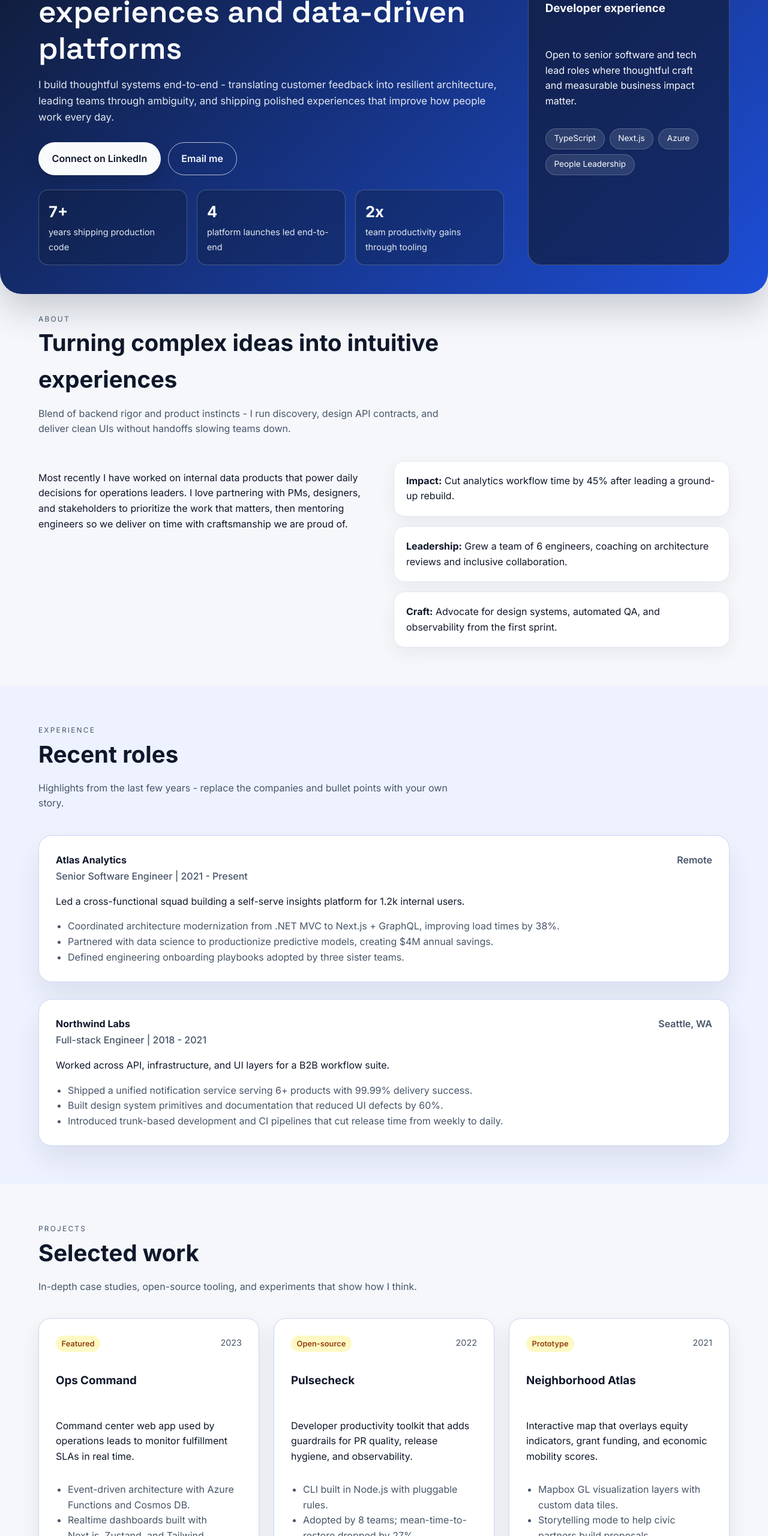
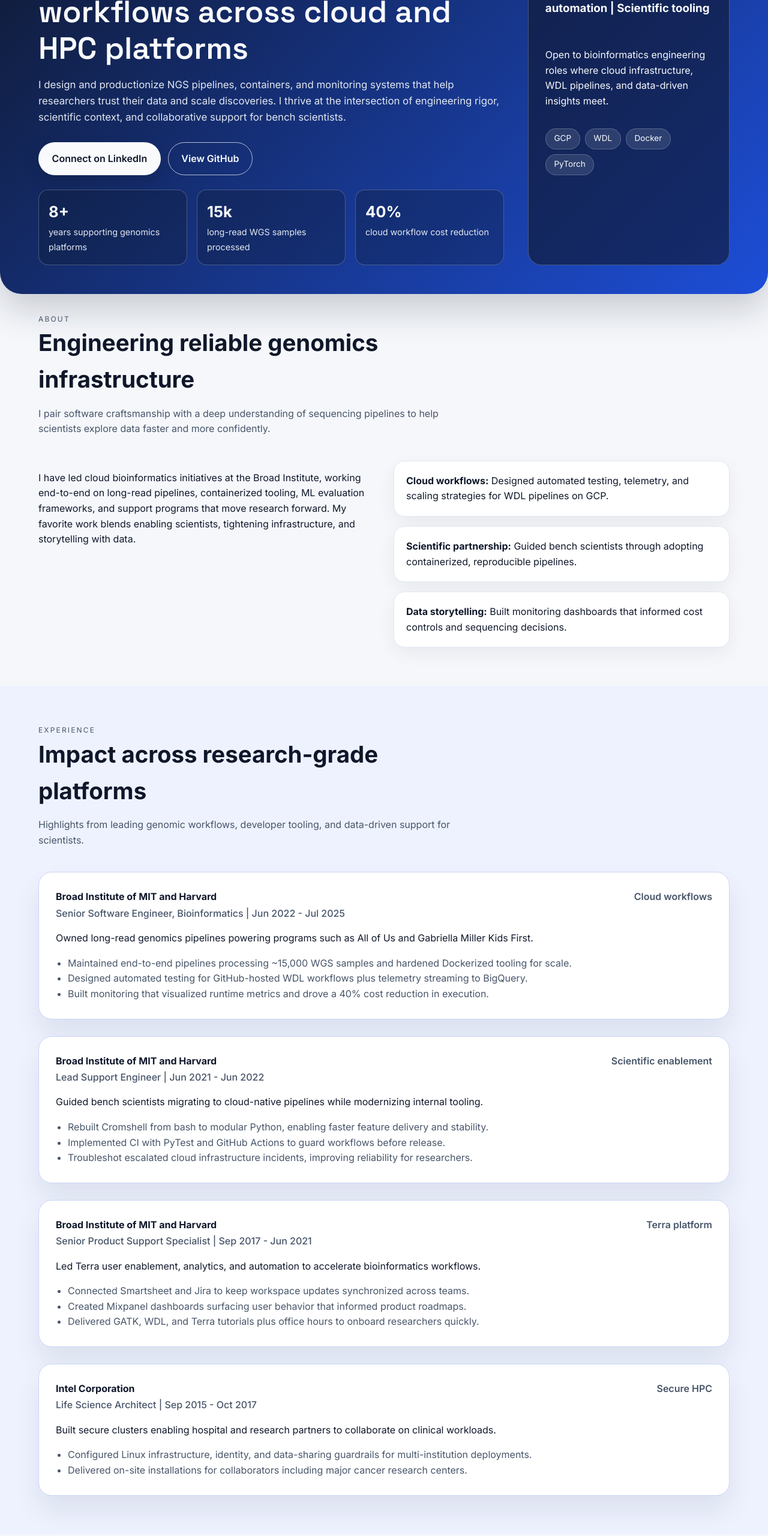
Before and after one commit to bshifaw/bshifaw.github.io, a plain HTML site: page index.html in a window 1280 px wide. Shown: the part 240-2800 px from the top of the page at 60% size. Drawn offline with Linux system fonts and the light colour scheme.

Commit message:
Tailored site for me, added resume pdf

```diff
--- a/index.html
+++ b/index.html
@@ -3,8 +3,8 @@
 <head>
   <meta charset="UTF-8" />
   <meta name="viewport" content="width=device-width, initial-scale=1.0" />
-  <title>Barry Shifaw | Software Engineer</title>
-  <meta name="description" content="Product-minded software engineer crafting reliable web experiences and data platforms." />
+  <title>Beri Shifaw | Cloud Bioinformatics Engineer</title>
+  <meta name="description" content="Cloud bioinformatics engineer building scalable genomic workflows, data tooling, and scientific automation." />
   <link rel="preconnect" href="https://fonts.googleapis.com" />
   <link rel="preconnect" href="https://fonts.gstatic.com" crossorigin />
   <link href="https://fonts.googleapis.com/css2?family=Inter:wght@400;500;600;700&family=Space+Grotesk:wght@600&display=swap" rel="stylesheet" />
@@ -16,8 +16,8 @@
       <a class="brand" href="#top">
         <span class="brand-mark">B</span>
         <div>
-          <p>Barry Shifaw</p>
-          <small>Software Engineer</small>
+          <p>Beri Shifaw</p>
+          <small>Cloud Bioinformatics Engineer</small>
         </div>
       </a>
       <div class="nav-links">
@@ -29,40 +29,41 @@
     </nav>
     <div class="hero-content">
       <div>
-        <p class="eyebrow">Product-minded software engineer</p>
-        <h1>Designing reliable web experiences and data-driven platforms</h1>
+        <p class="eyebrow">Cloud bioinformatics engineer</p>
+        <h1>Automating genomic workflows across cloud and HPC platforms</h1>
         <p class="lead">
-          I build thoughtful systems end-to-end - translating customer feedback into resilient architecture,
-          leading teams through ambiguity, and shipping polished experiences that improve how people work every day.
+          I design and productionize NGS pipelines, containers, and monitoring systems that help researchers trust
+          their data and scale discoveries. I thrive at the intersection of engineering rigor, scientific context,
+          and collaborative support for bench scientists.
         </p>
         <div class="hero-cta">
-          <a class="btn primary" href="https://www.linkedin.com/in/YOUR-LINKEDIN" target="_blank" rel="noreferrer">Connect on LinkedIn</a>
-          <a class="btn secondary" href="mailto:you@example.com">Email me</a>
+          <a class="btn primary" href="https://www.linkedin.com/in/beri-shifaw" target="_blank" rel="noreferrer">Connect on LinkedIn</a>
+          <a class="btn secondary" href="https://github.com/bshifaw" target="_blank" rel="noreferrer">View GitHub</a>
         </div>
         <ul class="hero-highlights">
           <li>
-            <span class="value">7+</span>
-            <span class="label">years shipping production code</span>
+            <span class="value">8+</span>
+            <span class="label">years supporting genomics platforms</span>
           </li>
           <li>
-            <span class="value">4</span>
-            <span class="label">platform launches led end-to-end</span>
+            <span class="value">15k</span>
+            <span class="label">long-read WGS samples processed</span>
           </li>
           <li>
-            <span class="value">2x</span>
-            <span class="label">team productivity gains through tooling</span>
+            <span class="value">40%</span>
+            <span class="label">cloud workflow cost reduction</span>
           </li>
         </ul>
       </div>
       <div class="hero-panel">
         <p class="panel-kicker">Currently focused on</p>
-        <h3>Web platforms | Data tools | Developer experience</h3>
-        <p>Open to senior software and tech lead roles where thoughtful craft and measurable business impact matter.</p>
+        <h3>Genomic workflows | Cloud automation | Scientific tooling</h3>
+        <p>Open to bioinformatics engineering roles where cloud infrastructure, WDL pipelines, and data-driven insights meet.</p>
         <div class="hero-tags">
-          <span>TypeScript</span>
-          <span>Next.js</span>
-          <span>Azure</span>
-          <span>People Leadership</span>
+          <span>GCP</span>
+          <span>WDL</span>
+          <span>Docker</span>
+          <span>PyTorch</span>
         </div>
       </div>
     </div>
@@ -71,57 +72,86 @@
     <section id="about" class="section">
       <div class="section-header">
         <p class="eyebrow">About</p>
-        <h2>Turning complex ideas into intuitive experiences</h2>
-        <p>Blend of backend rigor and product instincts - I run discovery, design API contracts, and deliver clean UIs without handoffs slowing teams down.</p>
+        <h2>Engineering reliable genomics infrastructure</h2>
+        <p>I pair software craftsmanship with a deep understanding of sequencing pipelines to help scientists explore data faster and more confidently.</p>
       </div>
       <div class="about-grid">
         <p>
-          Most recently I have worked on internal data products that power daily decisions for operations leaders.
-          I love partnering with PMs, designers, and stakeholders to prioritize the work that matters, then mentoring
-          engineers so we deliver on time with craftsmanship we are proud of.
+          I have led cloud bioinformatics initiatives at the Broad Institute, working end-to-end on long-read pipelines,
+          containerized tooling, ML evaluation frameworks, and support programs that move research forward. My favorite work
+          blends enabling scientists, tightening infrastructure, and storytelling with data.
         </p>
         <ul class="about-list">
-          <li><strong>Impact:</strong> Cut analytics workflow time by 45% after leading a ground-up rebuild.</li>
-          <li><strong>Leadership:</strong> Grew a team of 6 engineers, coaching on architecture reviews and inclusive collaboration.</li>
-          <li><strong>Craft:</strong> Advocate for design systems, automated QA, and observability from the first sprint.</li>
+          <li><strong>Cloud workflows:</strong> Designed automated testing, telemetry, and scaling strategies for WDL pipelines on GCP.</li>
+          <li><strong>Scientific partnership:</strong> Guided bench scientists through adopting containerized, reproducible pipelines.</li>
+          <li><strong>Data storytelling:</strong> Built monitoring dashboards that informed cost controls and sequencing decisions.</li>
         </ul>
       </div>
     </section>
     <section id="experience" class="section muted">
       <div class="section-header">
         <p class="eyebrow">Experience</p>
-        <h2>Recent roles</h2>
-        <p>Highlights from the last few years - replace the companies and bullet points with your own story.</p>
+        <h2>Impact across research-grade platforms</h2>
+        <p>Highlights from leading genomic workflows, developer tooling, and data-driven support for scientists.</p>
       </div>
       <div class="experience-list">
         <article class="experience-card">
           <header>
             <div>
-              <p class="company">Atlas Analytics</p>
-              <p class="role">Senior Software Engineer | 2021 - Present</p>
+              <p class="company">Broad Institute of MIT and Harvard</p>
+              <p class="role">Senior Software Engineer, Bioinformatics | Jun 2022 - Jul 2025</p>
             </div>
-            <span class="location">Remote</span>
+            <span class="location">Cloud workflows</span>
           </header>
-          <p>Led a cross-functional squad building a self-serve insights platform for 1.2k internal users.</p>
+          <p>Owned long-read genomics pipelines powering programs such as All of Us and Gabriella Miller Kids First.</p>
           <ul>
-            <li>Coordinated architecture modernization from .NET MVC to Next.js + GraphQL, improving load times by 38%.</li>
-            <li>Partnered with data science to productionize predictive models, creating $4M annual savings.</li>
-            <li>Defined engineering onboarding playbooks adopted by three sister teams.</li>
+            <li>Maintained end-to-end pipelines processing ~15,000 WGS samples and hardened Dockerized tooling for scale.</li>
+            <li>Designed automated testing for GitHub-hosted WDL workflows plus telemetry streaming to BigQuery.</li>
+            <li>Built monitoring that visualized runtime metrics and drove a 40% cost reduction in execution.</li>
           </ul>
         </article>
         <article class="experience-card">
           <header>
             <div>
-              <p class="company">Northwind Labs</p>
-              <p class="role">Full-stack Engineer | 2018 - 2021</p>
+              <p class="company">Broad Institute of MIT and Harvard</p>
+              <p class="role">Lead Support Engineer | Jun 2021 - Jun 2022</p>
             </div>
-            <span class="location">Seattle, WA</span>
+            <span class="location">Scientific enablement</span>
           </header>
-          <p>Worked across API, infrastructure, and UI layers for a B2B workflow suite.</p>
+          <p>Guided bench scientists migrating to cloud-native pipelines while modernizing internal tooling.</p>
           <ul>
-            <li>Shipped a unified notification service serving 6+ products with 99.99% delivery success.</li>
-            <li>Built design system primitives and documentation that reduced UI defects by 60%.</li>
-            <li>Introduced trunk-based development and CI pipelines that cut release time from weekly to daily.</li>
+            <li>Rebuilt Cromshell from bash to modular Python, enabling faster feature delivery and stability.</li>
+            <li>Implemented CI with PyTest and GitHub Actions to guard workflows before release.</li>
+            <li>Troubleshot escalated cloud infrastructure incidents, improving reliability for researchers.</li>
+          </ul>
+        </article>
+        <article class="experience-card">
+          <header>
+            <div>
+              <p class="company">Broad Institute of MIT and Harvard</p>
+              <p class="role">Senior Product Support Specialist | Sep 2017 - Jun 2021</p>
+            </div>
+            <span class="location">Terra platform</span>
+          </header>
+          <p>Led Terra user enablement, analytics, and automation to accelerate bioinformatics workflows.</p>
+          <ul>
+            <li>Connected Smartsheet and Jira to keep workspace updates synchronized across teams.</li>
+            <li>Created Mixpanel dashboards surfacing user behavior that informed product roadmaps.</li>
+            <li>Delivered GATK, WDL, and Terra tutorials plus office hours to onboard researchers quickly.</li>
+          </ul>
+        </article>
+        <article class="experience-card">
+          <header>
+            <div>
+              <p class="company">Intel Corporation</p>
+              <p class="role">Life Science Architect | Sep 2015 - Oct 2017</p>
+            </div>
+            <span class="location">Secure HPC</span>
+          </header>
+          <p>Built secure clusters enabling hospital and research partners to collaborate on clinical workloads.</p>
+          <ul>
+            <li>Configured Linux infrastructure, identity, and data-sharing guardrails for multi-institution deployments.</li>
+            <li>Delivered on-site installations for collaborators including major cancer research centers.</li>
           </ul>
         </article>
       </div>
@@ -129,48 +159,61 @@
     <section id="projects" class="section">
       <div class="section-header">
         <p class="eyebrow">Projects</p>
-        <h2>Selected work</h2>
-        <p>In-depth case studies, open-source tooling, and experiments that show how I think.</p>
+        <h2>Applied work & open tooling</h2>
+        <p>Case studies and repositories that showcase how I build, measure, and iterate on genomics infrastructure.</p>
       </div>
       <div class="project-grid">
         <article class="project-card">
           <div class="project-meta">
-            <span class="pill">Featured</span>
+            <span class="pill">Pipelines</span>
+            <span>2024</span>
+          </div>
+          <h3>Long-Read Pipelines for All of Us</h3>
+          <p>Production workflows processing ~15k long-read WGS samples for All of Us and Kids First programs.</p>
+          <ul>
+            <li>Containerized PacBio/ONT tooling with WDL and Cromwell on GCP.</li>
+            <li>Automated validation and monitoring hooks for each pipeline release.</li>
+          </ul>
+          <a class="project-link" href="https://github.com/broadinstitute/long-read-pipelines" target="_blank" rel="noreferrer">View repository -></a>
+        </article>
+        <article class="project-card">
+          <div class="project-meta">
+            <span class="pill">Observability</span>
             <span>2023</span>
           </div>
-          <h3>Ops Command</h3>
-          <p>Command center web app used by operations leads to monitor fulfillment SLAs in real time.</p>
+          <h3>WDL Resource Monitor</h3>
+          <p>Streaming telemetry framework that sends workflow runtime metrics into BigQuery for dashboards.</p>
           <ul>
-            <li>Event-driven architecture with Azure Functions and Cosmos DB.</li>
-            <li>Realtime dashboards built with Next.js, Zustand, and Tailwind.</li>
+            <li>Captures cost, CPU, and memory signals to guide optimization.</li>
+            <li>Backed by Pub/Sub plus lightweight visualization layers.</li>
           </ul>
-          <a class="project-link" href="https://github.com/YOUR-GITHUB/ops-command" target="_blank" rel="noreferrer">View case study -></a>
+          <a class="project-link" href="https://github.com/broadinstitute/cromwell-task-monitor-bq-vis" target="_blank" rel="noreferrer">Explore on GitHub -></a>
+        </article>
+        <article class="project-card">
+          <div class="project-meta">
+            <span class="pill">Research</span>
+            <span>2022</span>
+          </div>
+          <h3>K-mer Error Classification</h3>
+          <p>Experimental framework that filters erroneous long-read kmers using short-read signals.</p>
+          <ul>
+            <li>Replaced gradient boosting with neural networks for a 10% accuracy gain.</li>
+            <li>Supports haplotype-resolved assembly in complex genomic regions.</li>
+          </ul>
+          <a class="project-link" href="https://github.com/broadinstitute/hidive" target="_blank" rel="noreferrer">See the repo -></a>
         </article>
         <article class="project-card">
           <div class="project-meta">
             <span class="pill">Open-source</span>
-            <span>2022</span>
-          </div>
-          <h3>Pulsecheck</h3>
-          <p>Developer productivity toolkit that adds guardrails for PR quality, release hygiene, and observability.</p>
-          <ul>
-            <li>CLI built in Node.js with pluggable rules.</li>
-            <li>Adopted by 8 teams; mean-time-to-restore dropped by 27%.</li>
-          </ul>
-          <a class="project-link" href="https://github.com/YOUR-GITHUB/pulsecheck" target="_blank" rel="noreferrer">Explore on GitHub -></a>
-        </article>
-        <article class="project-card">
-          <div class="project-meta">
-            <span class="pill">Prototype</span>
             <span>2021</span>
           </div>
-          <h3>Neighborhood Atlas</h3>
-          <p>Interactive map that overlays equity indicators, grant funding, and economic mobility scores.</p>
+          <h3>Cromshell</h3>
+          <p>Command-line tool for interacting with Cromwell workflow executions.</p>
           <ul>
-            <li>Mapbox GL visualization layers with custom data tiles.</li>
-            <li>Storytelling mode to help civic partners build proposals.</li>
+            <li>Re-architected in Python with modular commands and robust error handling.</li>
+            <li>CI backed by PyTest and GitHub Actions to ensure safe releases.</li>
           </ul>
-          <a class="project-link" href="https://github.com/YOUR-GITHUB/neighborhood-atlas" target="_blank" rel="noreferrer">See the repo -></a>
+          <a class="project-link" href="https://github.com/broadinstitute/cromshell" target="_blank" rel="noreferrer">Browse the tool -></a>
         </article>
       </div>
     </section>
@@ -178,29 +221,29 @@
       <div class="skills-grid">
         <article>
           <p class="eyebrow">Strengths</p>
-          <h3>Technical</h3>
+          <h3>Bioinformatics</h3>
           <ul>
-            <li>Languages: TypeScript, C#, Python, SQL</li>
-            <li>Frameworks: React / Next.js, Node.js, .NET Core</li>
-            <li>Data: GraphQL, REST, Kafka, dbt, Azure Synapse</li>
+            <li>Jupyter, IGV, GATK, long-read analysis tooling</li>
+            <li>WDL workflow design and Cromwell operations</li>
+            <li>Sequencing QC, run monitoring, researcher enablement</li>
           </ul>
         </article>
         <article>
           <p class="eyebrow">Strengths</p>
-          <h3>Leadership</h3>
+          <h3>Software & Infrastructure</h3>
           <ul>
-            <li>Roadmapping & prioritization</li>
-            <li>Technical mentoring & hiring</li>
-            <li>Design reviews & stakeholder facilitation</li>
+            <li>Python, Git/GitHub, GitHub Actions, PyTest, CI/CD</li>
+            <li>Google Cloud Platform, Docker, HPC clusters</li>
+            <li>Automation for scientist onboarding and support</li>
           </ul>
         </article>
         <article>
           <p class="eyebrow">Strengths</p>
-          <h3>Toolbox</h3>
+          <h3>Data & ML</h3>
           <ul>
-            <li>Azure, AWS, Docker, Terraform</li>
-            <li>Vercel, GitHub Actions, Datadog</li>
-            <li>Figma, FigJam, Miro</li>
+            <li>BigQuery, PostgreSQL, Pub/Sub integrations</li>
+            <li>PyTorch, neural networks, XGBoost experiments</li>
+            <li>Pandas-driven analytics and visual storytelling</li>
           </ul>
         </article>
       </div>
@@ -208,22 +251,24 @@
     <section id="contact" class="section highlight">
       <div class="contact-card">
         <p class="eyebrow">Contact</p>
-        <h2>Let's build something meaningful</h2>
-        <p>I'm actively interviewing and would love to hear about roles where I can ship impactful products, mentor engineers, and collaborate closely with customers.</p>
+        <h2>Let's accelerate genomic discovery</h2>
+        <p>I am exploring roles where I can ship resilient pipelines, guide scientists adopting cloud tooling, and keep research infrastructure trustworthy.</p>
         <div class="contact-actions">
-          <a class="btn primary" href="mailto:you@example.com">Email me</a>
-          <a class="btn secondary" href="https://github.com/YOUR-GITHUB" target="_blank" rel="noreferrer">View GitHub</a>
+          <a class="btn primary" href="https://www.linkedin.com/in/beri-shifaw" target="_blank" rel="noreferrer">Message on LinkedIn</a>
+          <a class="btn secondary" href="https://github.com/bshifaw" target="_blank" rel="noreferrer">GitHub profile</a>
         </div>
         <div class="contact-links">
-          <a href="https://www.linkedin.com/in/YOUR-LINKEDIN" target="_blank" rel="noreferrer">LinkedIn</a>
+          <a href="https://www.linkedin.com/in/beri-shifaw" target="_blank" rel="noreferrer">LinkedIn</a>
           <span>|</span>
-          <a href="https://cal.com/YOUR-CALENDLY" target="_blank" rel="noreferrer">Book a chat</a>
+          <a href="https://github.com/bshifaw" target="_blank" rel="noreferrer">GitHub</a>
+          <span>|</span>
+          <a href="resume/beri-shifaw-resume.pdf" target="_blank" rel="noreferrer">Resume (PDF)</a>
         </div>
       </div>
     </section>
   </main>
   <footer class="site-footer">
-    <p>&copy; <span id="year"></span> Barry Shifaw. Crafted with care in VS Code.</p>
+    <p>&copy; <span id="year"></span> Beri Shifaw. Crafted with care in VS Code.</p>
   </footer>
   <script>
     const yearSpan = document.getElementById('year');
```
Also changed, not shown: 1 other file.
